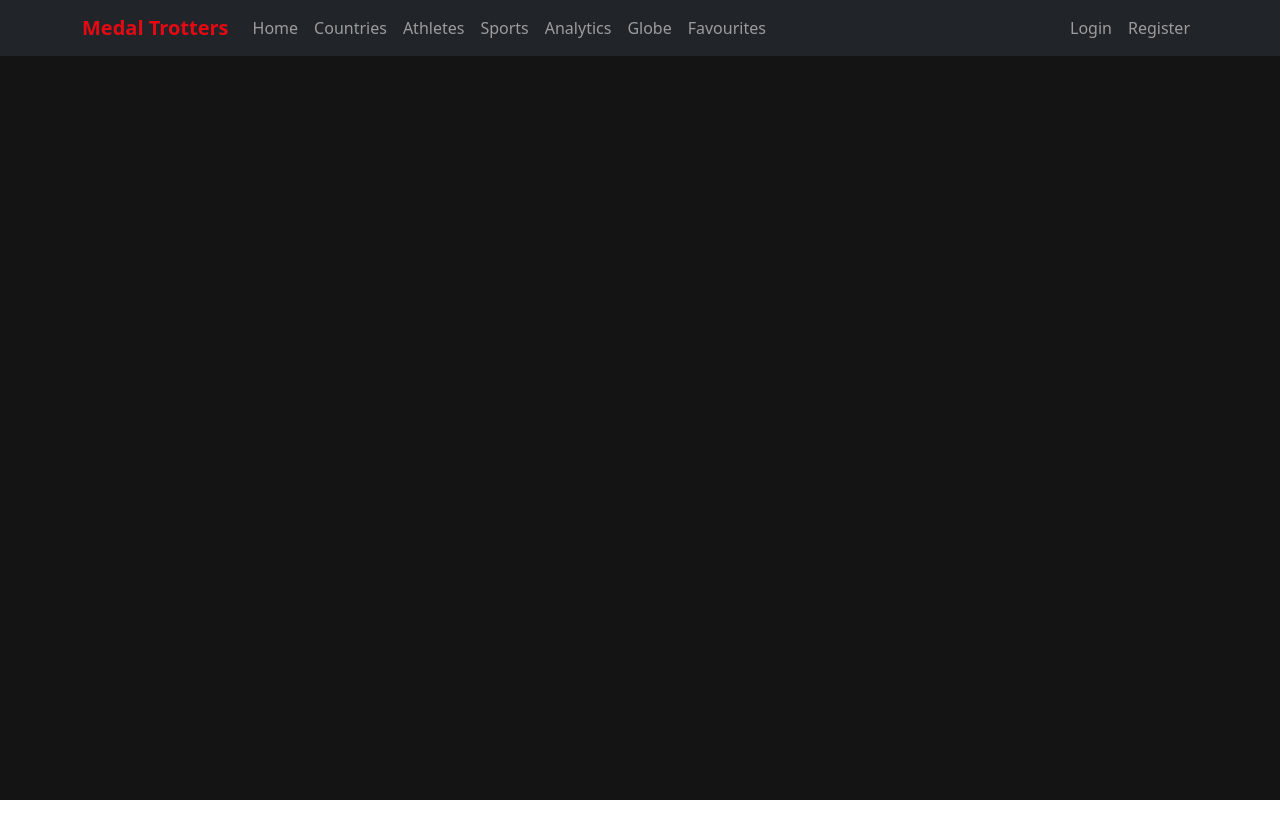
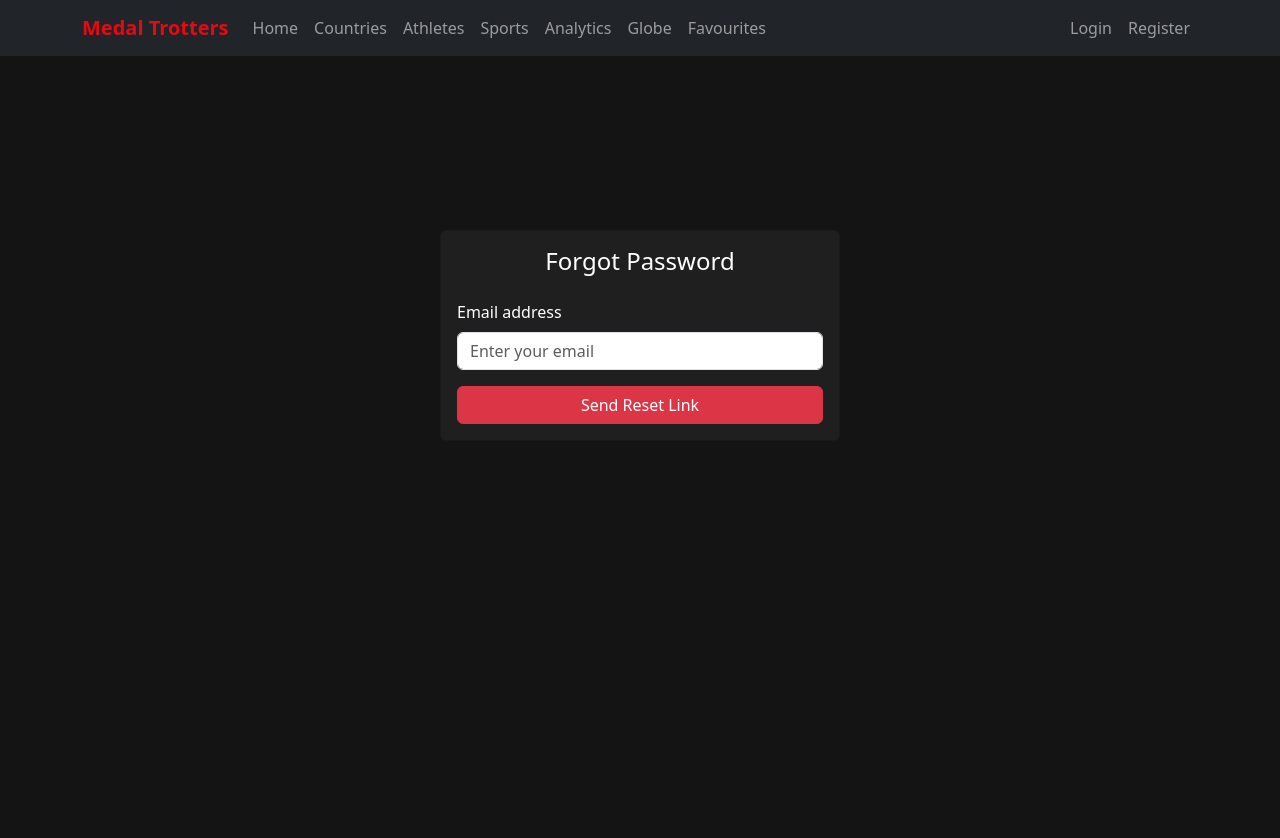
Before and after one commit to meghavardhan-git/medal-management-frontend, a React (Vite) app: page /forgot-password in a window 1280 px wide. Shown: the top 838 px of the page. Before the commit the page ends 800 px from the top, so only its background shows below. Built offline with nearby package versions, Linux system fonts and the light colour scheme.

Commit message:
forget-password with SMTP enabled

```diff
--- a/src/App.jsx
+++ b/src/App.jsx
@@ -11,31 +11,34 @@ import Register from "./pages/Register";
 import ProtectedRoute from "./components/ProtectedRoute";
 import Sports from "./pages/sports";
 import SportDetails from "./pages/SportDetails";
-
 import Athletes from "./pages/Athletes";
 import AthleteDetails from "./pages/AthleteDetails";
+import ForgotPassword from "./pages/ForgotPassword";
+import ResetPassword from "./pages/ResetPassword";
 
 function App() {
   return (
     <Router>
       <div style={{ backgroundColor: "#141414", minHeight: "100vh" }}>
         <Header />
+        <div style={{ paddingTop: "70px" }}>
+
           <Routes>
+            {/* Public routes */}
             <Route path="/" element={<Home />} />
-          <Route path="/countries" element={<Countries/>}/>
-          <Route path="/countries/:name" element={<CountryDetails/>}/>
-
+            <Route path="/countries" element={<Countries />} />
+            <Route path="/countries/:name" element={<CountryDetails />} />
+            <Route path="/sports" element={<Sports />} />
+            <Route path="/sports/:name" element={<SportDetails />} />
+            <Route path="/athletes" element={<Athletes />} />
+            <Route path="/athletes/:name" element={<AthleteDetails />} />
 
             <Route path="/login" element={<Login />} />
             <Route path="/register" element={<Register />} />
-          <Route path="/sports" element={<Sports/>}/>
-          <Route path="/sports/:name" element={<SportDetails/>}/>
-          <Route path="/athletes" element={<Athletes />} />
-          <Route path="/athletes/:name" element={<AthleteDetails />} />
+            <Route path="/forgot-password" element={<ForgotPassword />} />
+            <Route path="/reset-password" element={<ResetPassword />} />
 
-
-
-
+            {/* Protected routes */}
             <Route
               path="/favourites"
               element={
@@ -62,9 +65,8 @@ function App() {
                 </ProtectedRoute>
               }
             />
-
-
           </Routes>
+        </div>
       </div>
     </Router>
   );
--- a/src/components/ProtectedRoute.jsx
+++ b/src/components/ProtectedRoute.jsx
@@ -1,10 +1,10 @@
 import { Navigate } from "react-router-dom";
 
 function ProtectedRoute({ children }) {
-  const isLoggedIn = !!localStorage.getItem("token");
+  const token = localStorage.getItem("token");
 
-  if (!isLoggedIn) {
-    return <Navigate to="/login" replace />;
+  if (!token) {
+    return <Navigate to="/login" />;
   }
 
   return children;
--- /dev/null
+++ b/src/pages/ForgotPassword.jsx
@@ -0,0 +1,79 @@
+import { Container, Form, Button, Alert, Card } from "react-bootstrap";
+import { useState } from "react";
+
+const API_BASE = "http://localhost:5051/api";
+
+function ForgotPassword() {
+    const [email, setEmail] = useState("");
+    const [message, setMessage] = useState("");
+    const [error, setError] = useState("");
+    const [loading, setLoading] = useState(false);
+
+    const handleSubmit = async (e) => {
+        e.preventDefault();
+        setMessage("");
+        setError("");
+        setLoading(true);
+
+        try {
+            const res = await fetch(`${API_BASE}/auth/forgot-password`, {
+                method: "POST",
+                headers: { "Content-Type": "application/json" },
+                body: JSON.stringify({ email }),
+            });
+
+            if (!res.ok) {
+                setError("Something went wrong. Try again.");
+                setLoading(false);
+                return;
+            }
+
+            setMessage("If the email exists, a reset link has been sent.");
+        } catch (err) {
+            console.error(err);
+            setError("Server error. Please try later.");
+        } finally {
+            setLoading(false);
+        }
+    };
+
+    return (
+        <Container
+            className="d-flex justify-content-center align-items-start"
+            style={{ minHeight: "100vh", paddingTop: "160px" }}
+        >
+            <Card style={{ width: "400px", backgroundColor: "#1f1f1f", color: "white" }}>
+                <Card.Body>
+                    <h4 className="text-center mb-4">Forgot Password</h4>
+
+                    {message && <Alert variant="success">{message}</Alert>}
+                    {error && <Alert variant="danger">{error}</Alert>}
+
+                    <Form onSubmit={handleSubmit}>
+                        <Form.Group className="mb-3">
+                            <Form.Label>Email address</Form.Label>
+                            <Form.Control
+                                type="email"
+                                placeholder="Enter your email"
+                                value={email}
+                                onChange={(e) => setEmail(e.target.value)}
+                                required
+                            />
+                        </Form.Group>
+
+                        <Button
+                            type="submit"
+                            variant="danger"
+                            className="w-100"
+                            disabled={loading}
+                        >
+                            {loading ? "Sending..." : "Send Reset Link"}
+                        </Button>
+                    </Form>
+                </Card.Body>
+            </Card>
+        </Container>
+    );
+}
+
+export default ForgotPassword;
--- a/src/pages/Login.jsx
+++ b/src/pages/Login.jsx
@@ -1,51 +1,74 @@
-import { Container, Form, Button } from "react-bootstrap";
+import { Container, Form, Button, Alert } from "react-bootstrap";
 import { useNavigate } from "react-router-dom";
 import { useState } from "react";
+
+const API_BASE = "http://localhost:5051/api";
 
 function Login() {
   const navigate = useNavigate();
 
   const [email, setEmail] = useState("");
   const [password, setPassword] = useState("");
+  const [error, setError] = useState("");
+  const [loading, setLoading] = useState(false);
 
   const handleLogin = async (e) => {
     e.preventDefault();
+    setError("");
+    setLoading(true);
 
     try {
-      const response = await fetch("http://localhost:5051/api/auth/login", {
+      const response = await fetch(`${API_BASE}/auth/login`, {
         method: "POST",
         headers: {
           "Content-Type": "application/json",
         },
-        body: JSON.stringify({ email, password }),
+        body: JSON.stringify({
+          email: email.trim(),
+          password,
+        }),
       });
 
       if (!response.ok) {
-        alert("Invalid login credentials");
+        const msg = await response.text();
+        setError(msg || "Invalid email or password");
+        setLoading(false);
         return;
       }
 
       const data = await response.json();
 
-      // ✅ STORE REAL JWT
+      // ✅ Store JWT token
       localStorage.setItem("token", data.token);
 
+      // ✅ Redirect to home
       navigate("/");
-    } catch (error) {
-      console.error(error);
-      alert("Server error");
+    } catch (err) {
+      console.error(err);
+      setError("Server error. Please try again later.");
+    } finally {
+      setLoading(false);
     }
   };
 
   return (
-    <Container style={{ paddingTop: "120px", maxWidth: "400px", color: "white" }}>
-      <h2>Login</h2>
+    <Container
+      style={{
+        paddingTop: "120px",
+        maxWidth: "400px",
+        color: "white",
+      }}
+    >
+      <h2 className="mb-4 text-center">Login</h2>
+
+      {error && <Alert variant="danger">{error}</Alert>}
 
       <Form onSubmit={handleLogin}>
         <Form.Group className="mb-3">
           <Form.Label>Email</Form.Label>
           <Form.Control
             type="email"
+            placeholder="Enter email"
             value={email}
             onChange={(e) => setEmail(e.target.value)}
             required
@@ -56,16 +79,38 @@ function Login() {
           <Form.Label>Password</Form.Label>
           <Form.Control
             type="password"
+            placeholder="Enter password"
             value={password}
             onChange={(e) => setPassword(e.target.value)}
             required
           />
         </Form.Group>
 
-        <Button type="submit" variant="danger" className="w-100">
-          Login
+        <Button
+          type="submit"
+          variant="danger"
+          className="w-100"
+          disabled={loading}
+        >
+          {loading ? "Logging in..." : "Login"}
         </Button>
       </Form>
+
+      <div className="text-center mt-3">
+        <a
+          href="/forgot-password"
+          style={{
+            color: "#f82b2be3",
+            textDecoration: "none",
+            cursor: "pointer",
+            fontSize: "14px",
+          }}
+          onMouseEnter={(e) => (e.target.style.textDecoration = "underline")}
+          onMouseLeave={(e) => (e.target.style.textDecoration = "none")}
+        >
+          Forgot Password?
+        </a>
+      </div>
     </Container>
   );
 }
--- /dev/null
+++ b/src/pages/ResetPassword.jsx
@@ -0,0 +1,40 @@
+import { useSearchParams, useNavigate } from "react-router-dom";
+import { useState } from "react";
+
+const API_BASE = "http://localhost:5051/api";
+
+function ResetPassword() {
+    const [params] = useSearchParams();
+    const token = params.get("token");
+    const [password, setPassword] = useState("");
+    const navigate = useNavigate();
+
+    const submit = async () => {
+        const res = await fetch(`${API_BASE}/auth/reset-password`, {
+            method: "POST",
+            headers: { "Content-Type": "application/json" },
+            body: JSON.stringify({
+                token,
+                newPassword: password,
+            }),
+        });
+
+        if (res.ok) {
+            alert("Password reset successful");
+            navigate("/login");
+        } else {
+            alert("Invalid or expired link");
+        }
+    };
+
+    return (
+        <>
+            <input type="password"
+                placeholder="New Password"
+                onChange={e => setPassword(e.target.value)} />
+            <button onClick={submit}>Reset Password</button>
+        </>
+    );
+}
+
+export default ResetPassword;
```
Lines whose indentation alone changed are shown as unchanged.
